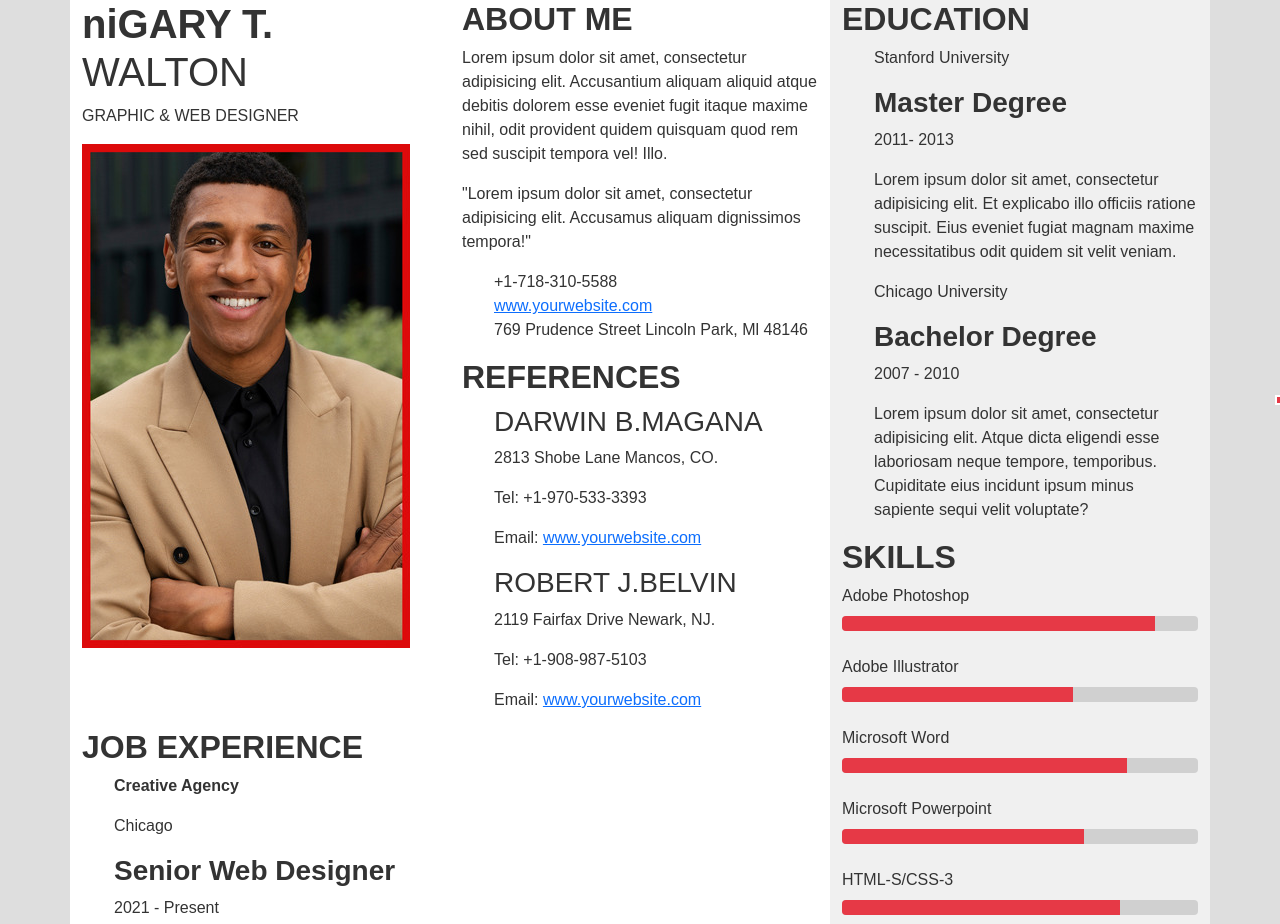
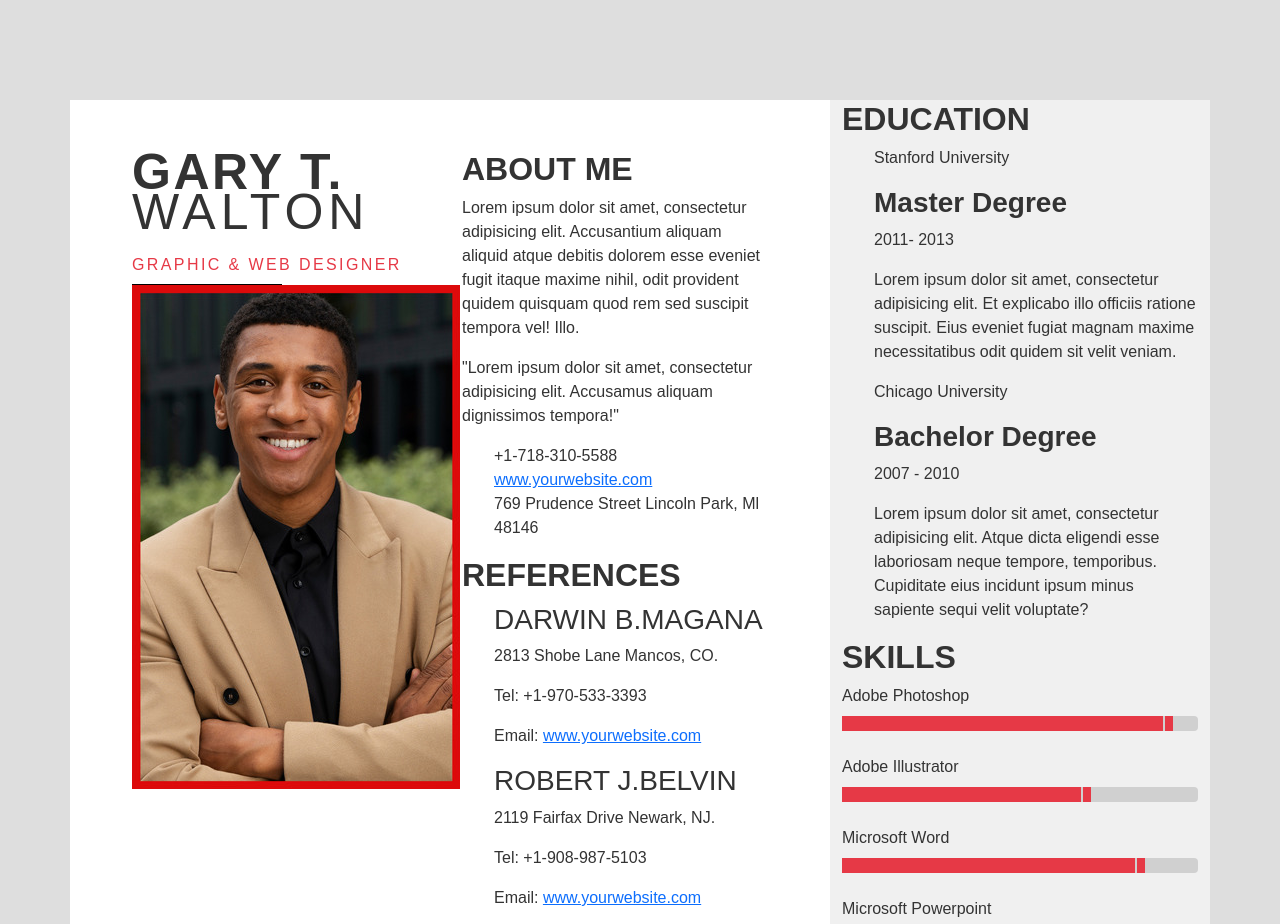
Before and after one commit to HECKONCHIK/pm_23-25, a website: page src/app/index.html in a window 1280 px wide. Shown: the top 924 px of the page. Drawn offline with nearby package versions, Linux system fonts and the light colour scheme; files that its build step writes are made by us from their sources.

Commit message:
Redesign main profile section and update styles

```diff
--- a/src/app/components/main/me.html
+++ b/src/app/components/main/me.html
@@ -1,8 +1,12 @@
-<div class="row">
-  <div class="name col-6">
-    <h1> <b>niGARY T.</b>
-      <br>WALTON</h1>
-    <p>GRAPHIC & WEB DESIGNER</p>
+<div class="me row">
+  <div class="col-6">
+    <div class="name-section">
+      <div class="name-heading">
+        <span class="first-name">GARY T.</span>
+        <span class="last-name">WALTON</span>
+      </div>
+      <p class="work-title">GRAPHIC & WEB DESIGNER</p>
+      <div class="underline"></div> </div>
     <img
       src="../../imgs/photo.jpg"
       alt="photo"
--- a/src/app/scss/main/me.scss
+++ b/src/app/scss/main/me.scss
@@ -1,4 +1,63 @@
-.container-xl {
-  background-color: #FFFFFF;
+.me {
+  padding: 50px;
 
 }
+
+.work {
+  color: #dc0a0a;
+
+  border-bottom: 2px solid black; // Чорна лінія товщиною 1px
+  padding-bottom: 5px; // Відступ між текстом і лінією
+  margin-bottom: 10px; // Відступ між лінією та наступним елементом (якщо є)
+}
+
+.name-section {
+  text-align: left; // Вирівнюємо весь вміст по лівому краю
+  /* Якщо потрібно, щоб батьківський контейнер був центрований, додайте сюди display: flex, justify-content: center */
+  // display: flex;
+  // flex-direction: column;
+  // align-items: flex-start; // Якщо потрібно, щоб весь блок був вирівняний по лівому краю всередині флекс-контейнера
+}
+
+.name-heading {
+  line-height: 0.9; // Зменшуємо міжрядковий інтервал для GARY T. та WALTON, щоб вони були ближче
+  margin-bottom: 10px; // Відступ між заголовком і описом роботи
+}
+
+.first-name {
+  display: block; // Щоб GARY T. був окремим рядком
+  font-family: 'Arial', sans-serif; // Використовуйте шрифт, як на зображенні
+  font-size: 50px; // Збільшуємо розмір
+  font-weight: 900; // Дуже жирний шрифт
+  color: #333; // Темно-сірий/чорний
+  letter-spacing: 0.05em; // Невеликий міжлітерний інтервал
+  margin-bottom: -5px; // Може знадобитися для точного налаштування відстані
+}
+
+.last-name {
+  display: block; // Щоб WALTON був окремим рядком
+  font-family: 'Arial', sans-serif; // Той самий шрифт
+  font-size: 50px; // Той самий розмір
+  font-weight: 200; // Тонший шрифт (Light)
+  color: #333;
+  letter-spacing: 0.1em; // Більший міжлітерний інтервал для тоншого шрифту
+  margin-top: -5px; // Може знадобитися для точного налаштування відстані
+}
+
+.work-title {
+  font-family: 'Arial', sans-serif;
+  font-size: 16px;
+  color: #e63946; // Червоний колір
+  text-transform: uppercase;
+  letter-spacing: 0.15em; // Широкий міжлітерний інтервал
+  margin-top: 20px; // Відступ між WALTON та цим текстом
+  margin-bottom: 10px; // Відступ перед лінією
+  line-height: 1.2; // Стандартний міжрядковий інтервал
+}
+
+.underline {
+  width: 150px; // Довжина лінії, як на зображенні 1
+  height: 1px;
+  background-color: black;
+  margin-top: 5px; // Відступ від тексту "GRAPHIC & WEB DESIGNER"
+}
--- a/src/app/scss/sidebar/skills.scss
+++ b/src/app/scss/sidebar/skills.scss
@@ -1,19 +1,31 @@
 .progress {
   background-color: #d0d0d0;
+  overflow: visible;
 }
 
 .progress-skill-bar {
   background-color: #e63946;
-  &:after {
+  position: relative; // Ключове для позиціонування ::after
+  overflow: visible; // Дозволяємо ::after виходити за межі батьківського елемента, якщо потрібно
+
+  &::after {
     content: "";
     display: block;
-    width: 10px; // Розмір квадратика
-    height: 10px;
-    background-color: #e63946;
+    width: 8px; // Ширина вертикальної частини (ножки)
+    height: 100%; // Висота вертикальної частини (така ж як прогрес-бар)
+    background-color: #e63946; // Колір T-маркера
     position: absolute;
-    right: -5px; // Виносимо на край, щоб він був помітний
-    top: 50%;
-    transform: translateY(-50%);
-    border: 2px solid white; // Для контрасту
+    right: -4px; // Половина ширини ножки, щоб відцентрувати на кінці прогрес-бару
+    top: 0; // Починаємо з верхнього краю
+    transform: translateX(50%); // Додаткове вирівнювання, якщо потрібно
+
+    // Створюємо горизонтальну частину T-маркера за допомогою тіні
+    box-shadow:
+      -10px 0 0 0 #e63946, // Ліва частина
+      10px 0 0 0 #e63946; // Права частина
+
+    // Якщо хочете, щоб Т-подібний маркер був білим
+    // background-color: white;
+    // box-shadow: -10px 0 0 0 white, 10px 0 0 0 white;
   }
 }
--- a/src/app/scss/style.scss
+++ b/src/app/scss/style.scss
@@ -6,6 +6,8 @@ $primary: #333333;
 .container-xl {
   padding: 0px;
   margin: 0px;
+
+  background-color: #FFFFFF;
 }
 
 body {
@@ -14,7 +16,7 @@ body {
   background-color: #DEDEDE;
   display: flex;
   justify-content: center;
-//  padding: 20px 0;
+  padding: 100px 0;
 
 }
 
```
Also changed, not shown: dist/css/style.min.css, dist/index.html.
